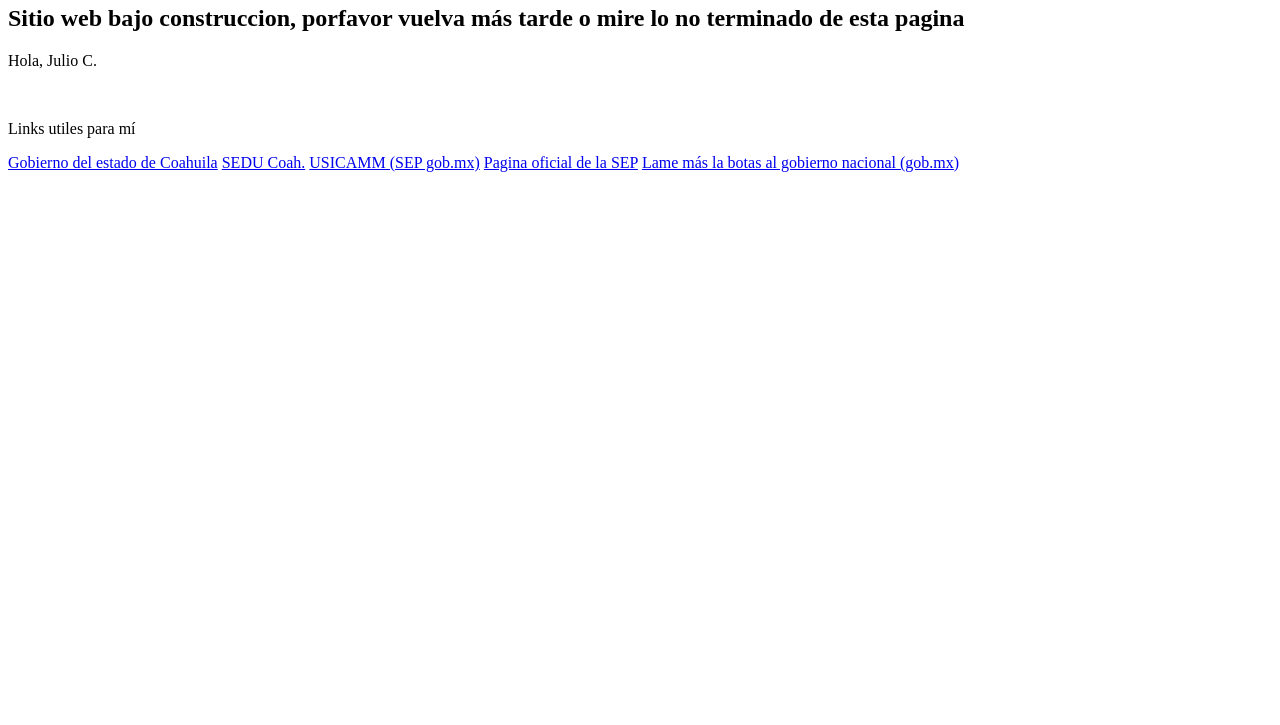
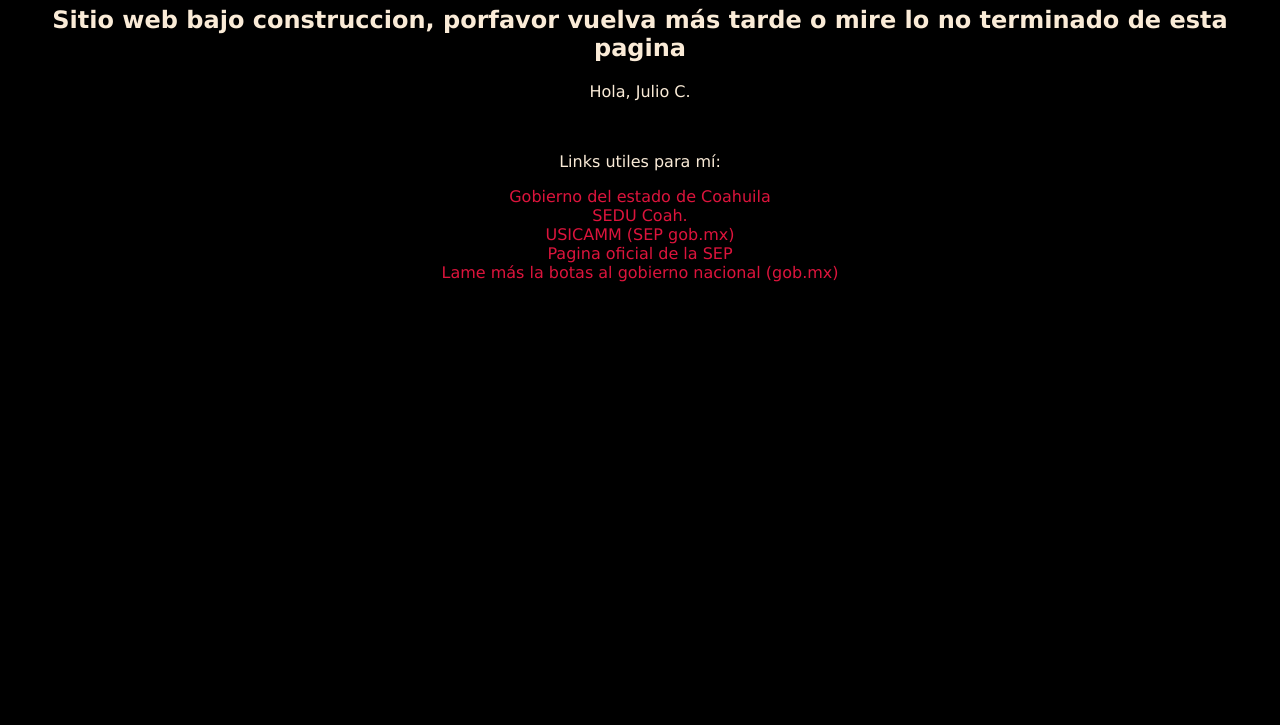
Before and after one commit to julio-cesar-ltgm/julio-cesar-ltgm.github.io, a plain HTML site: page index.html in a window 1280 px wide. Shown: the part 75-800 px from the top of the page. Drawn offline with Linux system fonts and the light colour scheme.

Commit message:
Links y diseño

```diff
--- a/index.html
+++ b/index.html
@@ -2,17 +2,18 @@
 <html>
   <head>
     <title>Homepage de Julio César Morín Cisneros</title>
+    <link rel="stylesheet" href="styles.css"
   </head>
   <body>
     <h1>Homepage de Julio César Morín Cisneros</h1>
     <h2>Sitio web bajo construccion, porfavor vuelva más tarde o mire lo no terminado de esta pagina</h2>
     <p>Hola, Julio C.</p>
     <br>
-    <p>Links utiles para mí</p>
-    <a href="https://coahuila.gob.mx">Gobierno del estado de Coahuila</a>
-    <a href="https://seduinscripciones.azurewebsites.net/">SEDU Coah.</a>
-    <a href="https://usicamm.sep.gob.mx/">USICAMM (SEP gob.mx)</a>
-    <a href="https://sep.gob.mx">Pagina oficial de la SEP</a>
-    <a href="https://gob.mx">Lame más la botas al gobierno nacional (gob.mx)</a>
+    <p>Links utiles para mí:</p>
+    <a href="https://coahuila.gob.mx">Gobierno del estado de Coahuila</a> <br>
+    <a href="https://seduinscripciones.azurewebsites.net/">SEDU Coah.</a> <br>
+    <a href="https://usicamm.sep.gob.mx/">USICAMM (SEP gob.mx)</a> <br>
+    <a href="https://sep.gob.mx">Pagina oficial de la SEP</a> <br>
+    <a href="https://gob.mx">Lame más la botas al gobierno nacional (gob.mx)</a> <br>
   </body>
 </html>
--- /dev/null
+++ b/styles.css
@@ -0,0 +1,12 @@
+a {
+    color: crimson;
+    text-align: center;
+    text-decoration: none;
+}
+
+body {
+    background-color: black;
+    color: antiquewhite;
+    text-align: center;
+    font-family: 'Lucida Sans', 'Lucida Sans Regular', 'Lucida Grande', 'Lucida Sans Unicode', Geneva, Verdana, sans-serif;
+}
```
